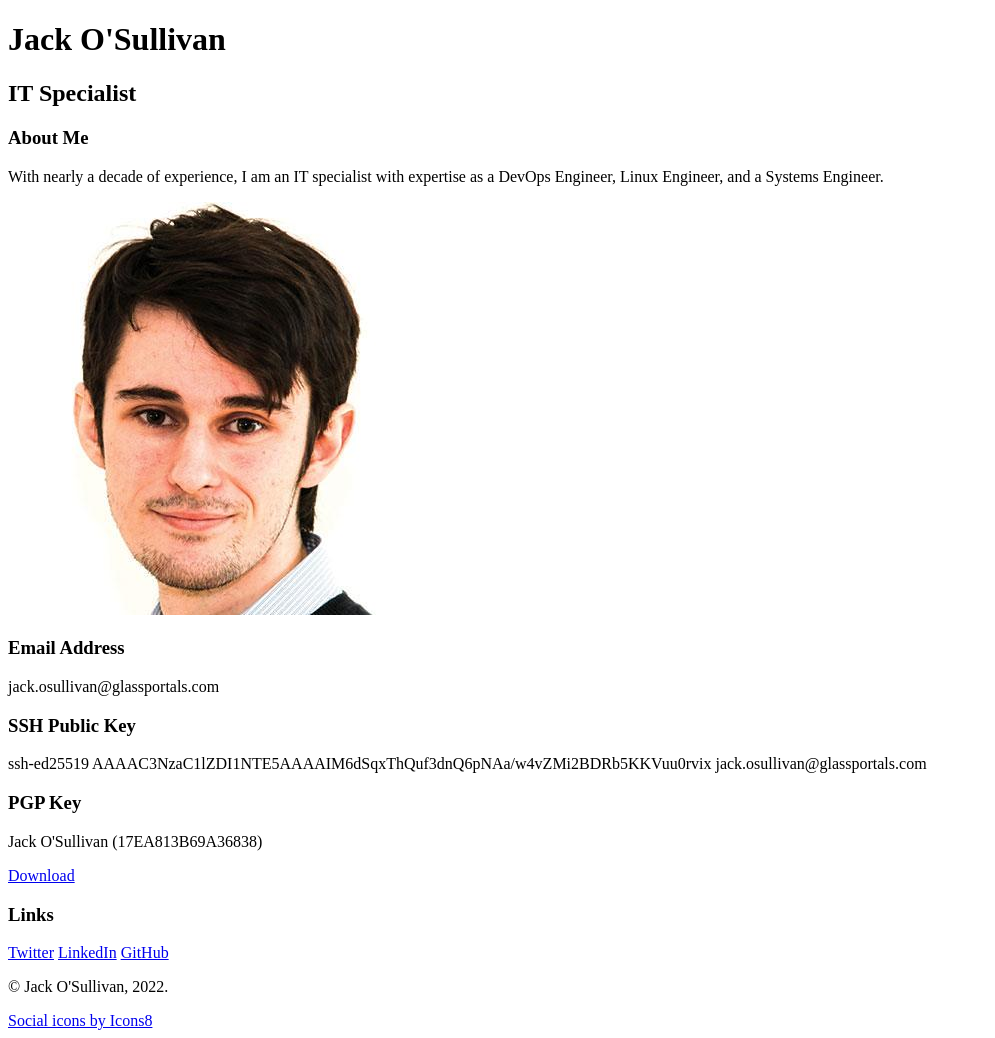
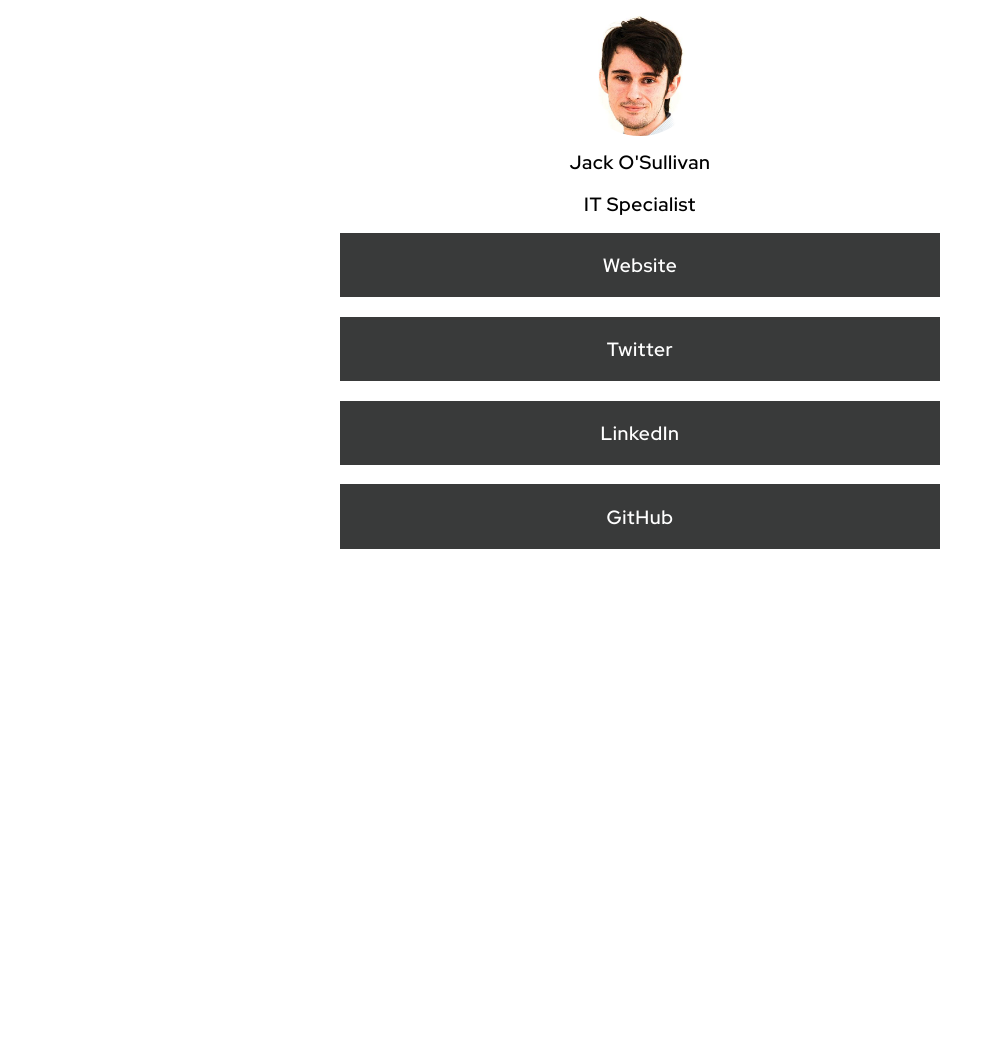
Before and after one commit to jackosullivan/links.jackosullivan.dev, a plain HTML site: page index.html in a window 1280 px wide. Shown: the whole page, without its empty margins (0-995 px from the left). After the commit the page ends 800 px from the top, so only its background shows below. Drawn offline with Linux system fonts and the light colour scheme; a web font is replaced by a local one.

Commit message:
added a load of stuff to make more like linktree

```diff
--- a/index.html
+++ b/index.html
@@ -5,41 +5,20 @@
         <meta http-equiv="X-UA-Compatible" content="IE=edge">
         <meta name="viewport" content="width=device-width, initial-scale=1.0">
         <title>Jack O'Sullivan | IT Specialist</title>
+
+        <link rel="preconnect" href="https://fonts.googleapis.com">
+        <link rel="preconnect" href="https://fonts.gstatic.com" crossorigin>
+        <link href="https://fonts.googleapis.com/css2?family=Red+Hat+Display:wght@300;400;600&family=Red+Hat+Mono&family=Red+Hat+Text&display=swap" rel="stylesheet">
+
+        <link rel="stylesheet" href="style.css">
     </head>
     <body>
-        <header>
-            <h1>Jack O'Sullivan</h1>
-            <h2>IT Specialist</h2>
-        </header>
-        <main>
-            <section>
-                <h3>About Me</h3>
-                <p>With nearly a decade of experience, I am an IT specialist with expertise as a DevOps Engineer, Linux Engineer, and a Systems Engineer.</p>
-                <img src="headshot.jpeg" alt="An image of Jack O'Sullivan">
-            </section>
-            <section>
-                <h3>Email Address</h3>
-                <p>jack.osullivan@glassportals.com</p>
-            </section>
-            <section>
-                <h3>SSH Public Key</h3>
-                <p>ssh-ed25519 AAAAC3NzaC1lZDI1NTE5AAAAIM6dSqxThQuf3dnQ6pNAa/w4vZMi2BDRb5KKVuu0rvix jack.osullivan@glassportals.com</p>
-            </section>
-            <section>
-                <h3>PGP Key</h3>
-                <p>Jack O'Sullivan <jack.osullivan@glassportals.com> (17EA813B69A36838)</p>
-                <a href="jackosullivan-pgp.asc">Download</a>
-            </section>
-            <section>
-                <h3>Links</h3>
-                <a href="https://twitter.com/jackwosullivan">Twitter</a>
-                <a href="https://www.linkedin.com/in/jackwosullivan/">LinkedIn</a>
-                <a href="https://github.com/jackosullivan">GitHub</a>
-            </section>
-        </main>
-        <footer>
-            <p>© Jack O'Sullivan, 2022.</p>
-            <a href="https://icons8.com/">Social icons by Icons8</a>
-        </footer>
+        <img src="headshot.jpeg" alt="" class="profile">
+        <h1 class="name">Jack O'Sullivan</h1>
+        <h2 class="job-title">IT Specialist</h2>
+        <a href="https://jackosullivan.me" class="link">Website</a>
+        <a href="https://twitter.com/jackwosullivan" class="link">Twitter</a>
+        <a href="https://www.linkedin.com/in/jackwosullivan/" class="link">LinkedIn</a>
+        <a href="https://github.com/jackosullivan" class="link">GitHub</a>
     </body>
 </html>
--- /dev/null
+++ b/style.css
@@ -0,0 +1,54 @@
+:root {
+    --white: white;
+    --grey: rgb(57, 58, 58);
+}
+
+body {
+    max-width: 600px;
+    padding: 1em;
+    margin: 0 auto;
+}
+
+.profile {
+    border-radius: 50%;
+    width: 120px;
+    height: 120px;
+    margin: 0 auto;
+    display: block;
+}
+
+.name {
+    font-size: 1.2em;
+    font-family: 'Red Hat Display', sans-serif;
+    font-weight: 600;
+    letter-spacing: 0.03em;
+    text-align: center;
+}
+
+.job-title {
+    font-size: 1.2em;
+    font-family: 'Red Hat Display', sans-serif;
+    font-weight: 600;
+    letter-spacing: 0.03em;
+    text-align: center;
+}
+
+.link {
+    display: block;
+    padding: 0.8em;
+    color: var(--white);
+    background-color: var(--grey);
+    text-align: center;
+    margin-bottom: 1em;
+    text-decoration: none;
+    border: 4px solid var(--grey);
+    font-size: 1.2em;
+    font-family: 'Red Hat Display', sans-serif;
+    font-weight: 600;
+    letter-spacing: 0.03em;
+}
+
+.link:hover {
+    background-color: var(--white);
+    color: var(--grey);
+}
```
